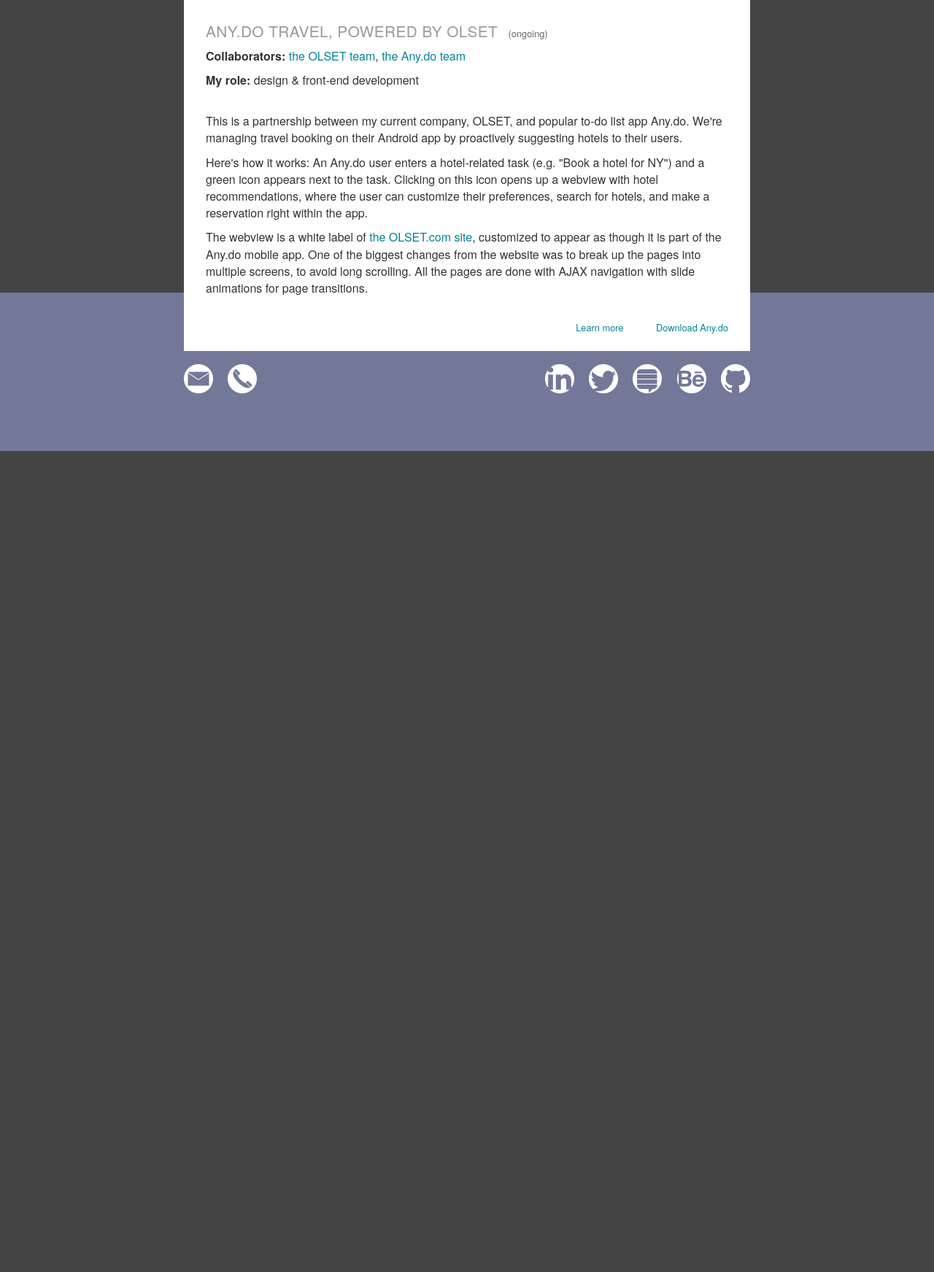
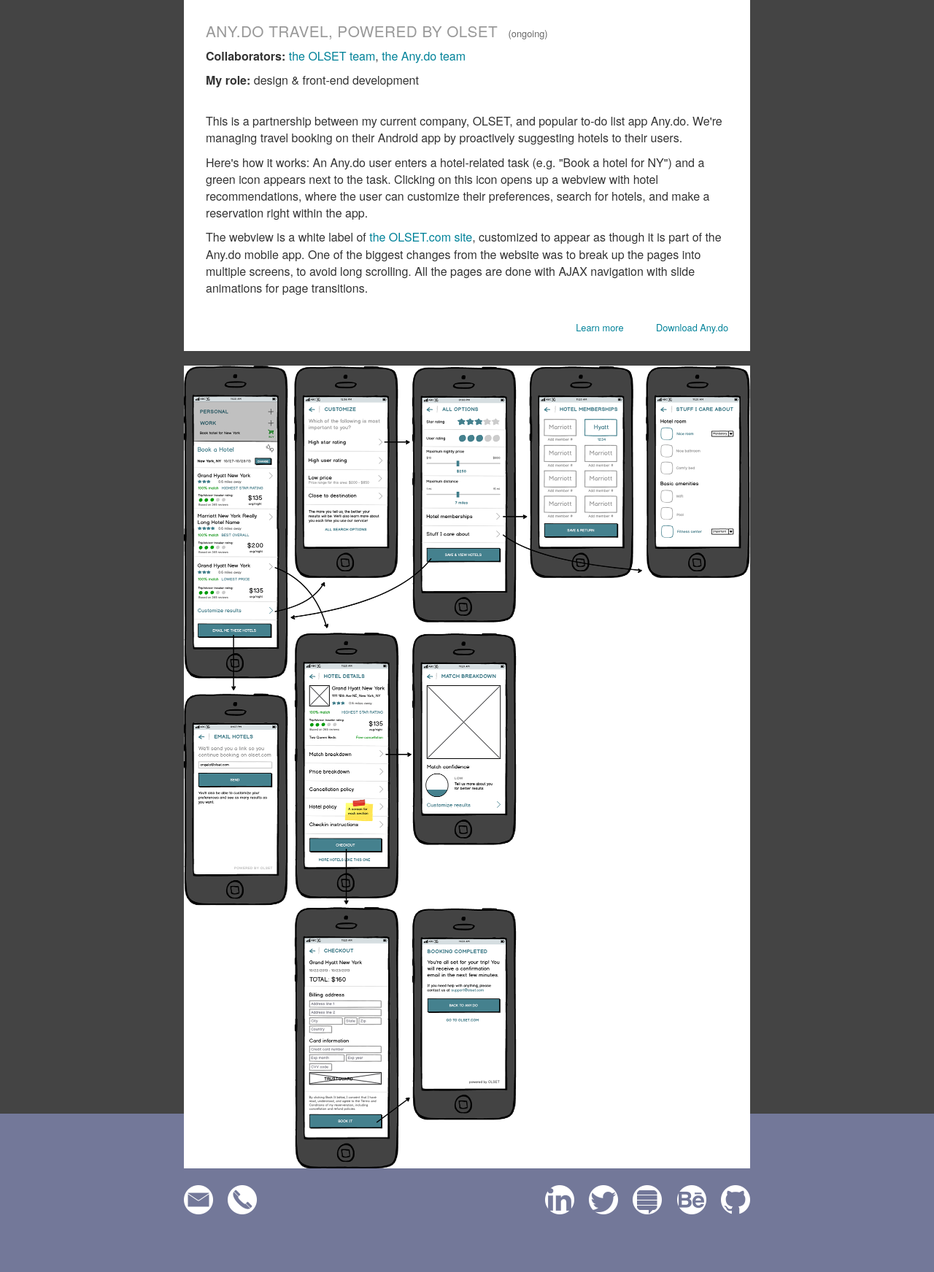
Before and after one commit to angelapotter/angelacbpotter.com, a PHP site: page /portfolio/olset-anydo.php in a window 1280 px wide. Shown: the part 769-2512 px from the top of the page at 73% size. Before the commit the page ends 1387 px from the top, so only its background shows below. Run offline with PHP 8.4, Linux system fonts and the light colour scheme; some libraries are stand-ins or nearby versions.

Commit message:
added wireframe of anydo

```diff
--- a/portfolio/olset-anydo.php
+++ b/portfolio/olset-anydo.php
@@ -35,6 +35,7 @@
     </div>
     <div class="clear"></div>
   </div>
+  <a href="https://play.google.com/store/apps/details?id=com.anydo" title="OLSET: Get personalized hotel recommendations in seconds" target="_blank"><img class="topMarg20" src="images/anydo-mockups-1.png" style="max-width: 100%;"/></a>
   <div class="clear"></div>
 </div>
 
```
